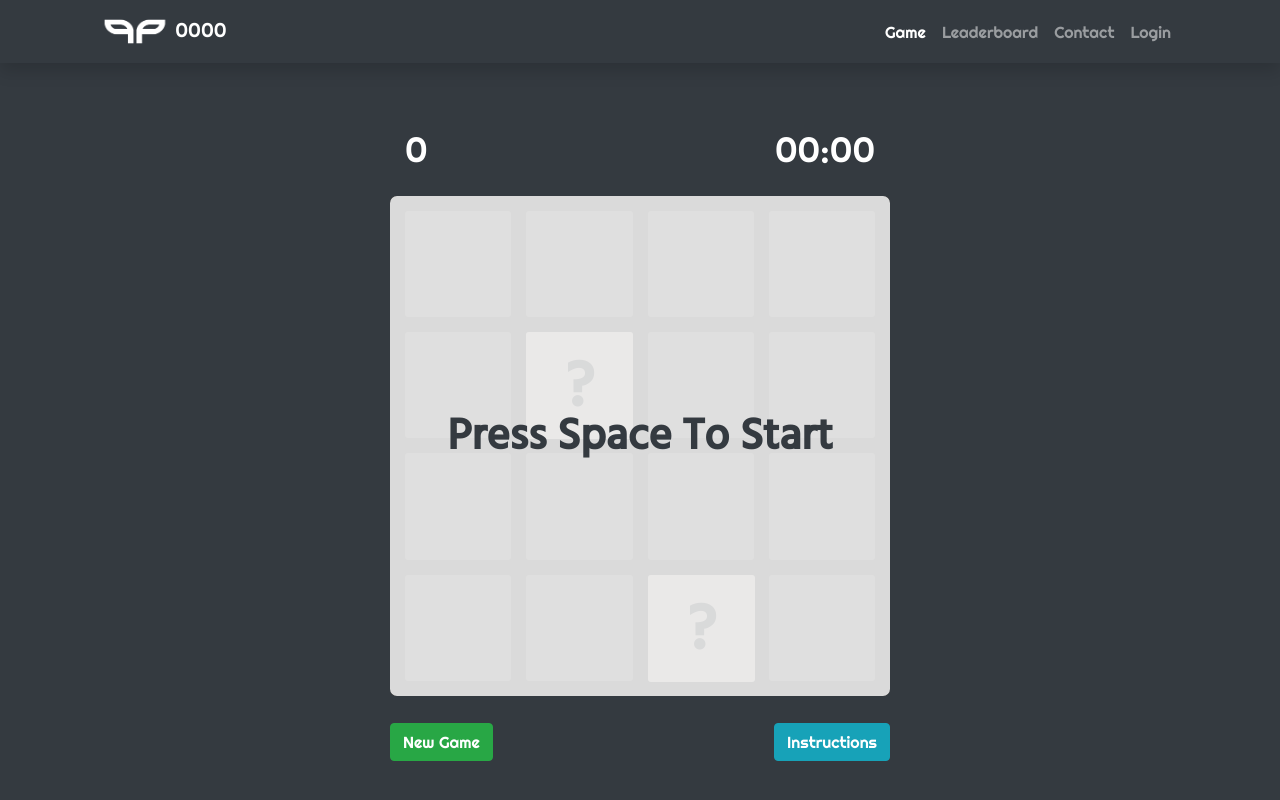
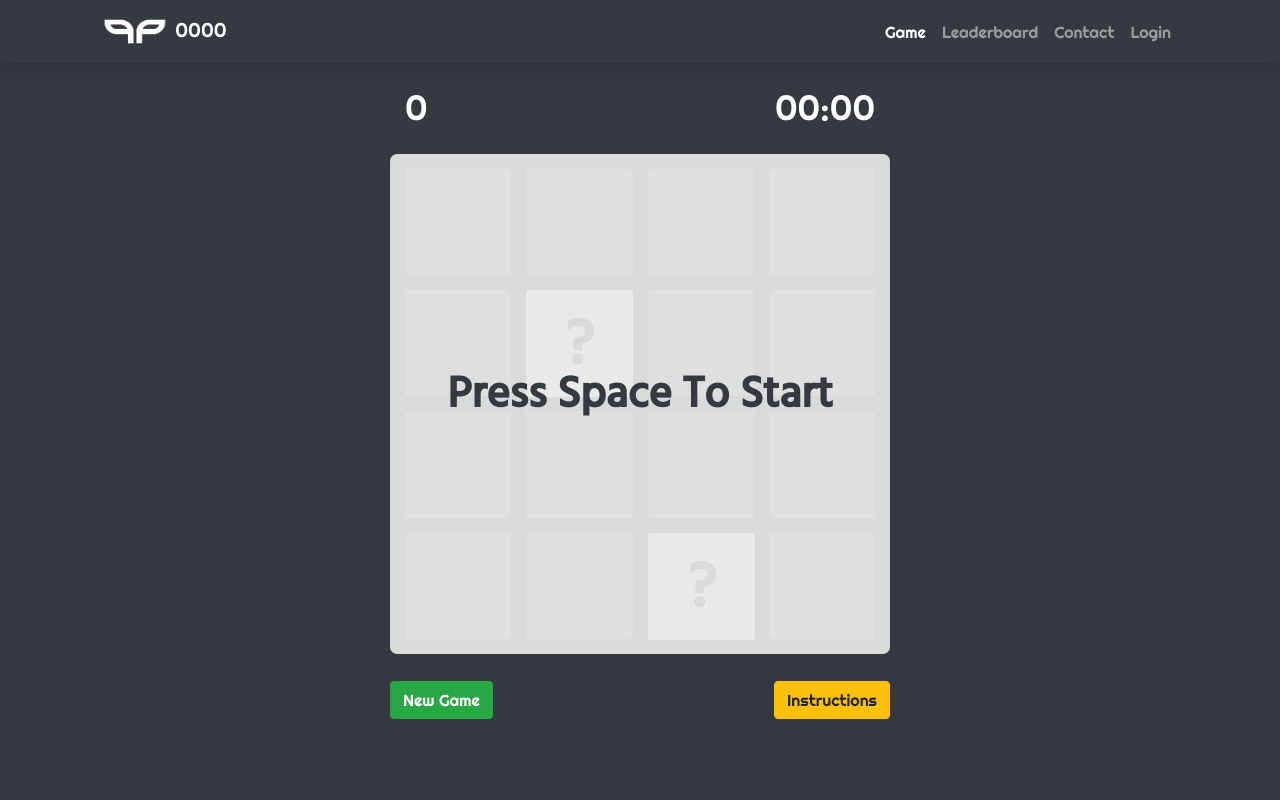
Before and after one commit to pauldstar/RevisionJunkies, a CodeIgniter app: page /database/ in a window 1280 px wide. Run offline with CodeIgniter, Linux system fonts and the light colour scheme; data that the repository does not hold is empty.

Commit message:
mod: removed padding-top on game-section mod: center game container mod: assigned empty string to config index page

```diff
--- a/application/config/config.php
+++ b/application/config/config.php
@@ -35,7 +35,7 @@ $config['base_url'] = "{$_SERVER['REQUEST_SCHEME']}://{$_SERVER['SERVER_NAME']}/
 | variable so that it is blank.
 |
 */
-$config['index_page'] = isset($_SERVER['CI_ENV']) && $_SERVER['CI_ENV'] === 'production' ? '' : 'index.php';
+$config['index_page'] = '';
 
 /*
 |--------------------------------------------------------------------------
--- a/application/controllers/Game.php
+++ b/application/controllers/Game.php
@@ -11,7 +11,7 @@ class Game extends QP_Controller
 	function get_question_score($answer_code, $question_id, $game_level)
 	{
 		$question = $this->question->get_session_question($question_id, $game_level);
-		$answer = self::get_answer($question, $answer_code);
+		$answer = self::get_user_answer($question, $answer_code);
 		$is_correct = $answer === $question->correct_answer;
 		$this->question->delete_session_question($question_id, $game_level);
 
@@ -71,7 +71,7 @@ class Game extends QP_Controller
     echo json_encode($usr_questions);
 	}
 
-	private function get_answer($question, $answer_code)
+	private function get_user_answer($question, $answer_code)
 	{
 		switch($question->type)
 		{
--- a/application/views/game.php
+++ b/application/views/game.php
@@ -1,4 +1,5 @@
-<div class="section bg-dark fixed-top w-100 h-100" id="game-section">
+<div class="d-flex fixed-top h-100 justify-content-center align-items-center" id="game-section">
+  <div>
 
     <div class="text-white ml-auto mr-auto right-font" id="game-header">
       <span id="game-score">0</span>
@@ -41,11 +42,12 @@
       <div id="tile-container"></div>
     </div>
 
-  <div class="text-white ml-auto mr-auto right-font w-500" id="game-footer">
-    <button class="btn btn-success btn-new-game" >New Game</button>
-    <button class="btn btn-info float-right" data-toggle="modal" data-target="#modal-instructions">Instructions</button>
+    <div class="text-white ml-auto mr-auto right-font" id="game-footer">
+      <button class="btn btn-success btn-new-game">New Game</button>
+      <button class="btn btn-warning float-right" data-toggle="modal" data-target="#modal-instructions">Instructions</button>
     </div>
 
+  </div>
 </div>
 
 <div class="modal fade modal-qtn" id="modal-qtn-boolean" tabindex="-1" role="dialog" aria-labelledby="true-false-modal" data-backdrop="static" aria-hidden="true">
--- a/assets/css/game.css
+++ b/assets/css/game.css
@@ -41,7 +41,6 @@
 }
 
 #game-section {
-  padding-top: 123px;
   touch-action: none;
 }
 
@@ -428,9 +427,6 @@
     width: 280px;
     height: 280px;
   }
-  #game-section {
-    padding-top: 83px;
-  }
   #game-container #game-message p {
     font-size: 30px;
     height: 30px;
```
Lines whose indentation alone changed are shown as unchanged.
